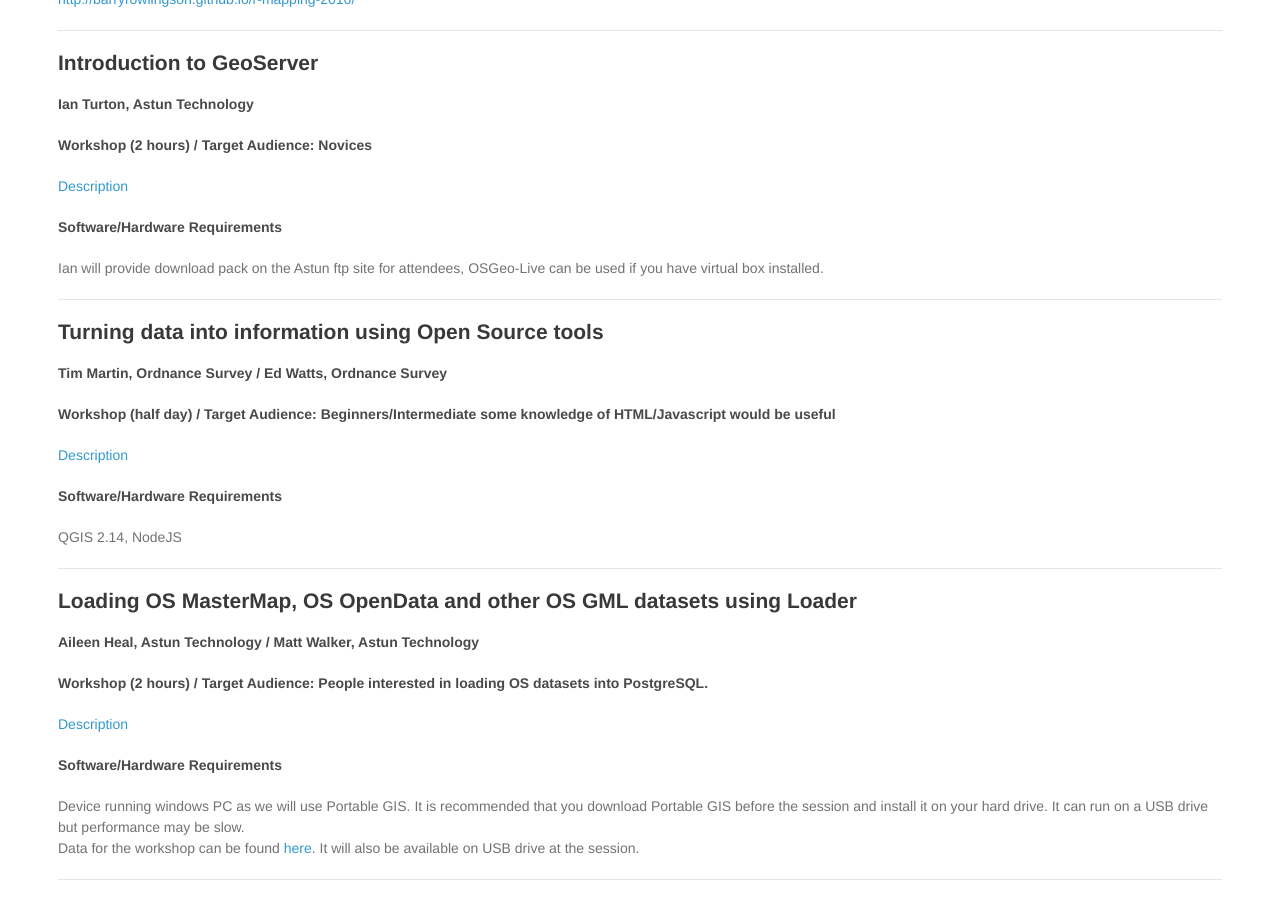
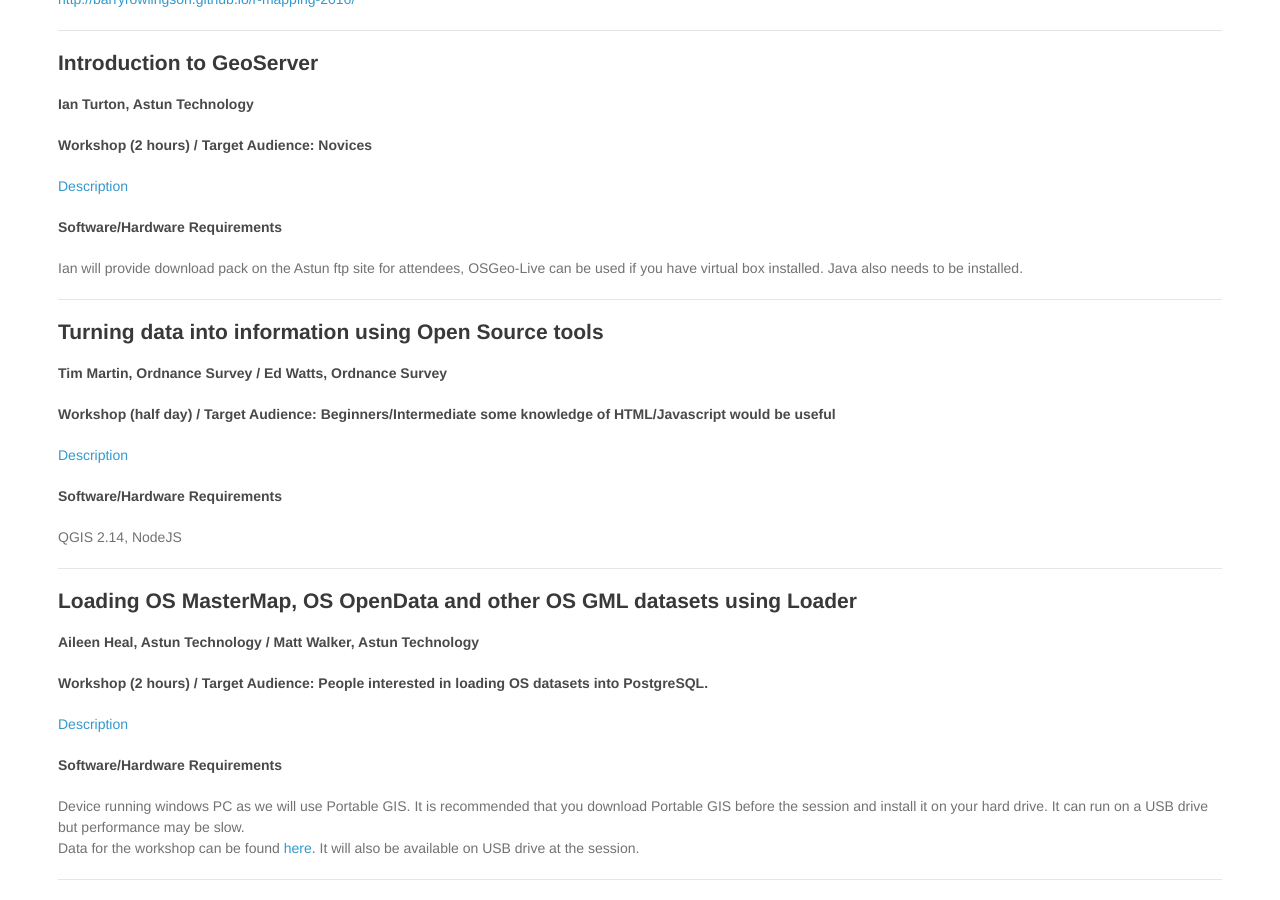
Before and after one commit to walkermatt/aileenh.github.io, a Jekyll site: the page built from foss4guk-workshop-requirements.md, in a window 1280 px wide and 900 px high, scrolled down 515 px. Built offline with Jekyll 4.4.1, drawn with Linux system fonts in a browser that asks for light colours.

Commit message:
Update foss4guk-workshop-requirements.md

```diff
--- a/foss4guk-workshop-requirements.md
+++ b/foss4guk-workshop-requirements.md
@@ -37,6 +37,7 @@
 
 #### Software/Hardware Requirements ####
 Ian will provide download pack on the Astun ftp site for attendees, OSGeo-Live can be used if you have virtual box installed.
+Java also needs to be installed.
 
 - - -
 
```
